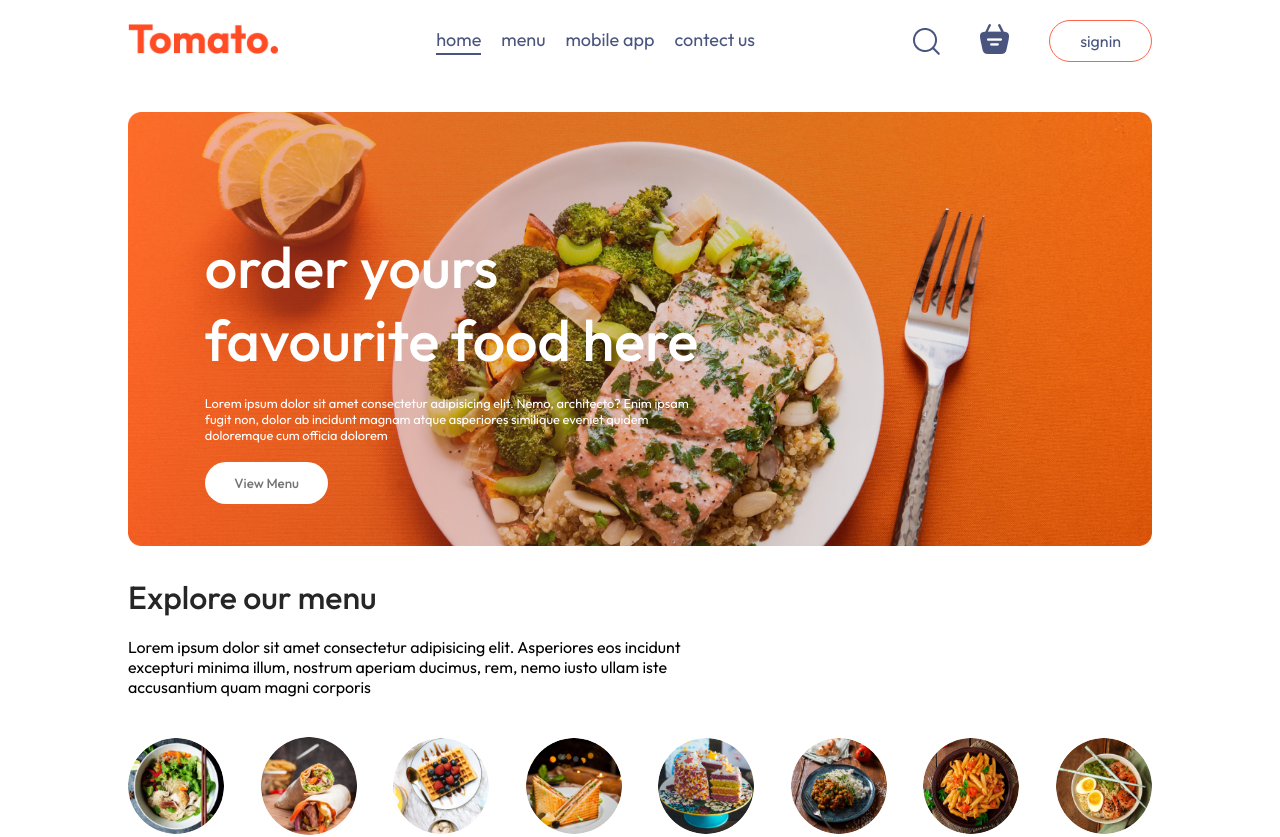
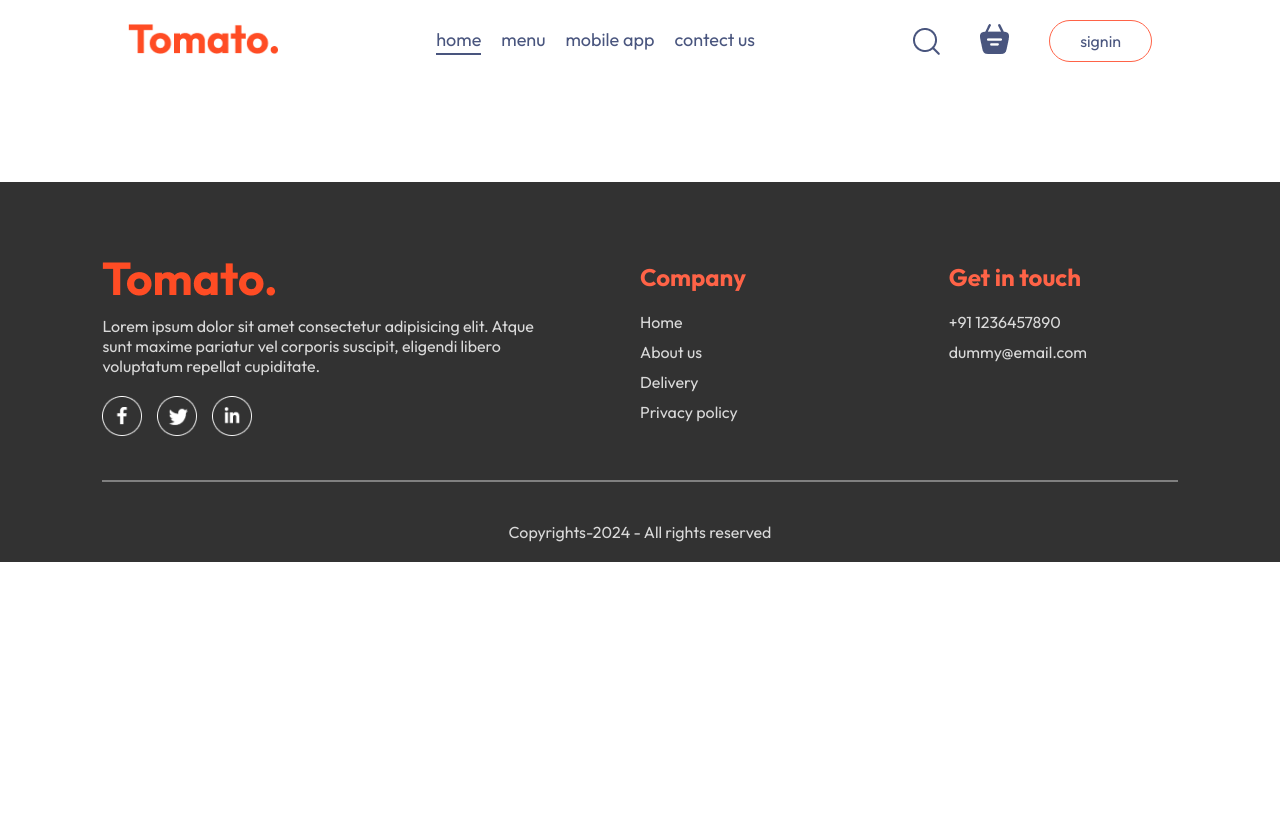
Before and after one commit to Satham002/Swiggy_clone, a React (Create React App) app: page / in a window 1280 px wide. Shown: the top 837 px of the page. After the commit the page ends 800 px from the top, so only its background shows below. Built offline with nearby package versions, Linux system fonts and the light colour scheme.

Commit message:
path issue

```diff
--- a/src/App.js
+++ b/src/App.js
@@ -15,7 +15,7 @@
       <div className="App">
         <Navbar setshowLogin={setshowLogin} />
         <Routes>
-          <Route path="/" element={<Home />} />
+          <Route path="/Swiggy_clone" element={<Home />} />
           <Route path="/cart" element={<Cart />} />
           <Route path="/placeorder" element={<PlaceOrder />} />
           {/* <Route path="/" element={} /> */}
```
